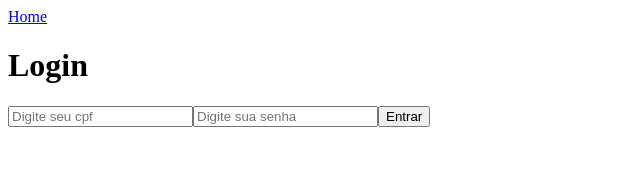
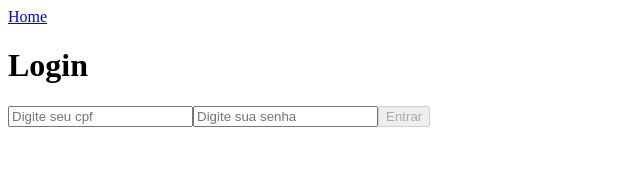
Before and after one commit to Ivanzmartins/donuts-code-challenge, a React (Vite) app in the folder frontend/: page /login in a window 1280 px wide. Shown: the top 196 px of the page, without its empty margins (0-640 px from the left). Built offline with nearby package versions, Linux system fonts and the light colour scheme.

Commit message:
Corrige backend para fazer login via cpf

```diff
--- a/frontend/src/axios/axiosServices.js
+++ b/frontend/src/axios/axiosServices.js
@@ -11,9 +11,9 @@ export const register = async (name, cpf, password, deposit) => {
 };
 
 export const loginAxios = async (cpf, password) => {
-  const response = await Axios.post('http://localhost:3001/login', {
+  const { data } = await Axios.post('http://localhost:3001/login', {
     cpf,
     password,
   });
-  return response.data;
+  return data;
 };
--- a/frontend/src/pages/login.jsx
+++ b/frontend/src/pages/login.jsx
@@ -10,13 +10,13 @@ function Login() {
   const onChange = (event) => {
     const { name, value } = event.target;
     setValues({ ...values, [name]: value });
-    console.log(name, value); // eslint-disable-line
+    console.log(values); // eslint-disable-line
   };
 
-  const loginUser = async ({ cpf, password }) => {
-    const { token } = await loginAxios(cpf, password);
-    console.log(token); // eslint-disable-line
-    return token;
+  const loginUser = async (cpf, password) => {
+    const { token, userId } = await loginAxios(cpf, password);
+    console.log(token, userId); // eslint-disable-line
+    return { token, userId };
   };
 
   return (
@@ -25,12 +25,25 @@ function Login() {
       <h1>Login</h1>
       <form>
         <label htmlFor="cpf">
-          <input type="text" name="cpf" placeholder="Digite seu cpf" onChange={onChange} value={values.cpf} />
+          <input
+            type="text"
+            name="cpf"
+            placeholder="Digite seu cpf"
+            onChange={onChange}
+            value={values.cpf}
+          />
         </label>
         <label htmlFor="password">
           <input type="password" name="password" placeholder="Digite sua senha" onChange={onChange} value={values.password} />
         </label>
-        <button type="button" onClick={loginUser}>Entrar</button>
+        <button
+          type="button"
+          onClick={() => loginUser(values.cpf, values.password)}
+          disabled={!(values.cpf.length === 11 && values.password.length >= 6)}
+        >
+          Entrar
+
+        </button>
       </form>
     </div>
   );
--- a/frontend/src/pages/newUser.jsx
+++ b/frontend/src/pages/newUser.jsx
@@ -4,15 +4,11 @@ import { register } from '../axios/axiosServices';
 import Header from '../components/header';
 
 function NewUser() {
-  // const [nameReg, setNameReg] = useState('');
-  // const [cpfReg, setCpfReg] = useState('');
-  // const [passwordReg, setPasswordReg] = useState('');
-  // const [depositReg, setDepositReg] = useState('');
-
   const initialState = {
     cpf: '', password: '', name: '', deposit: 0,
   };
   const [values, setValues] = useState(initialState);
+
   const onChange = (event) => {
     const { name, value } = event.target;
     setValues({ ...values, [name]: value });
```
